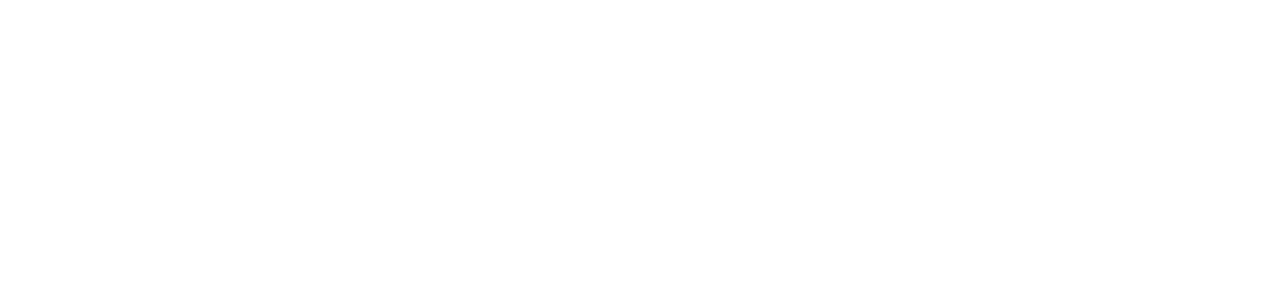
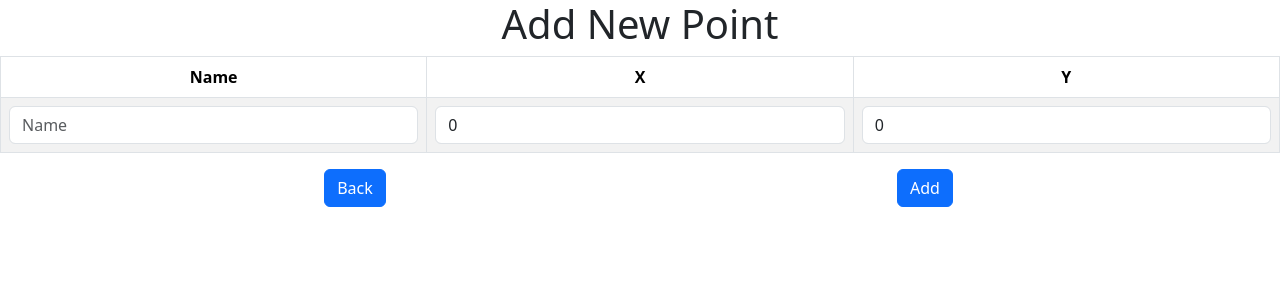
Before and after one commit to bwaobikeze/vision_Link_Task, a React (Create React App) app in the folder clientfile/: page /edit in a window 1280 px wide. Before the commit this address had no page. Shown: the top 300 px of the page. Built offline with nearby package versions, Linux system fonts and the light colour scheme.

Commit message:
added the add point feature & the delete feature

```diff
--- a/clientfile/src/App.js
+++ b/clientfile/src/App.js
@@ -2,6 +2,7 @@ import "./App.css";
 import { BrowserRouter as Router, Routes, Route } from 'react-router-dom';
 import HomePage from "./components/HomePage";
 import EditPointPage from "./components/EditPointPage";
+import AddNewPoint from "./components/AddNewPoint";
 
 
 function App() {
@@ -13,6 +14,7 @@ function App() {
       <Routes>
           <Route path="/" element={<HomePage />} />
           <Route path="/edit/:id" element={<EditPointPage />} />
+          <Route path="/edit" element={<AddNewPoint />} />
 
       </Routes>
       </Router>
--- /dev/null
+++ b/clientfile/src/components/AddNewPoint.js
@@ -0,0 +1,94 @@
+import axios from "axios";
+import React, { useState, useEffect } from "react";
+import Table from "react-bootstrap/Table";
+import Form from "react-bootstrap/Form";
+import Button from "react-bootstrap/Button";
+import Container from "react-bootstrap/Container";
+import Row from "react-bootstrap/Row";
+import Col from "react-bootstrap/Col";
+import { useNavigate } from "react-router-dom";
+
+function AddNewPoint() {
+  const [name, setName] = useState("");
+  const [x, setX] = useState(0);
+  const [y, setY] = useState(0);
+  const [data, setData] = useState([]);
+  const navigate = useNavigate();
+
+  const addPoint = () => {
+    axios
+      .post("http://localhost:5000/api/edit", { name, x, y })
+      .then((res) => {
+        console.log(res.data);
+          setData([...data, { name, x, y }]);
+          navigate(`/`);
+      })
+      .catch((err) => {
+        console.log(err);
+      });
+  };
+  const NavigateBack = () => {
+    navigate(`/`);
+  };
+  return (
+    <div>
+      <header>
+        <h1>Add New Point</h1>
+      </header>
+      <Form>
+        <Table striped bordered hover>
+          <thead>
+            <tr>
+              <th>Name</th>
+              <th>X</th>
+              <th>Y</th>
+            </tr>
+          </thead>
+          <tbody>
+            <tr>
+              <td>
+                <Form.Control
+                  type="text"
+                  placeholder="Name"
+                  value={name}
+                  onChange={(e) => setName(e.target.value)}
+                />
+              </td>
+              <td>
+                <Form.Control
+                  type="text"
+                  placeholder="X"
+                  value={x}
+                  onChange={(e) => setX(e.target.value)}
+                />
+              </td>
+              <td>
+                <Form.Control
+                  type="text"
+                  placeholder="Y"
+                  value={y}
+                  onChange={(e) => setY(e.target.value)}
+                />
+              </td>
+            </tr>
+          </tbody>
+        </Table>
+        <Container>
+          <Row>
+            <Col>
+              <Button variant="primary" onClick={NavigateBack}>
+                Back
+              </Button>
+            </Col>
+            <Col>
+              <Button variant="primary" onClick={addPoint}>
+                Add
+              </Button>
+            </Col>
+          </Row>
+        </Container>
+      </Form>
+    </div>
+  );
+}
+export default AddNewPoint;
--- a/clientfile/src/components/EditPointPage.js
+++ b/clientfile/src/components/EditPointPage.js
@@ -4,13 +4,18 @@ import { useParams } from "react-router-dom";
 import Table from "react-bootstrap/Table";
 import Form from "react-bootstrap/Form";
 import Button from "react-bootstrap/Button";
+import Container from "react-bootstrap/Container";
+import Row from "react-bootstrap/Row";
+import Col from "react-bootstrap/Col";
+import { useNavigate } from "react-router-dom";
 
 function EditPointPage() {
   const [data, setData] = useState([]);
   const { id } = useParams();
-  const [ name, setName ] = useState("");
-  const [ x, setX ] = useState(0);
-  const [ y, setY ] = useState(0);
+  const [name, setName] = useState("");
+  const [x, setX] = useState(0);
+  const [y, setY] = useState(0);
+  const navigate = useNavigate();
   useEffect(() => {
     axios
       .get(`http://localhost:5000/api/${id}`)
@@ -19,7 +24,6 @@ function EditPointPage() {
         setName(res.data[0].name);
         setX(res.data[0].x);
         setY(res.data[0].y);
-
       })
       .catch((err) => {
         console.log(err);
@@ -30,25 +34,42 @@ function EditPointPage() {
   const saveChanges = () => {
     const updatedData = {};
 
-      if(name !== data.name) {
+    if (name !== data.name) {
       updatedData.name = name;
     }
-        if(x !== data.x) {
+    if (x !== data.x) {
       updatedData.x = x;
     }
-        if(y !== data.y) {
+    if (y !== data.y) {
       updatedData.y = y;
     }
-      axios.patch(`http://localhost:5000/api/${id}`, updatedData)
+    axios
+      .patch(`http://localhost:5000/api/${id}`, updatedData)
       .then((res) => {
+        console.log(res.data);
+        navigate(`/`);
+      })
+      .catch((err) => {
+        console.log(err);
+      });
+  };
+
+  const DeletePoint = () => {
+    axios
+      .delete(`http://localhost:5000/api/${id}`)
+      .then((res) => {
+        navigate(`/`);
         console.log(res.data);
       })
       .catch((err) => {
         console.log(err);
-        }
-        );
+      });
+  };
 
+  const NavigateBack = () => {
+    navigate(`/`);
   };
+
   return (
     <div className="App">
       <header>
@@ -94,11 +115,25 @@ function EditPointPage() {
             ))}
           </tbody>
         </Table>
-        <div>
+        <Container>
+          <Row>
+            <Col>
+              <Button variant="primary" onClick={NavigateBack}>
+                Back
+              </Button>
+            </Col>
+            <Col>
               <Button variant="primary" onClick={saveChanges}>
                 Save
               </Button>
-        </div>
+            </Col>
+            <Col>
+              <Button variant="primary" onClick={DeletePoint}>
+                Delete
+              </Button>
+            </Col>
+          </Row>
+        </Container>
       </Form>
     </div>
   );
--- a/clientfile/src/components/HomePage.js
+++ b/clientfile/src/components/HomePage.js
@@ -25,7 +25,7 @@ function HomePage() {
   return (
     <div className="App">
       <header>
-        <h1>React Project</h1>
+        <h1>Plane Points</h1>
       </header>
       <Table striped bordered hover>
         <thead>
```
Also changed, not shown: 1 other file (tests, documents, lock files or other folders). Lines whose indentation alone changed are shown as unchanged.
